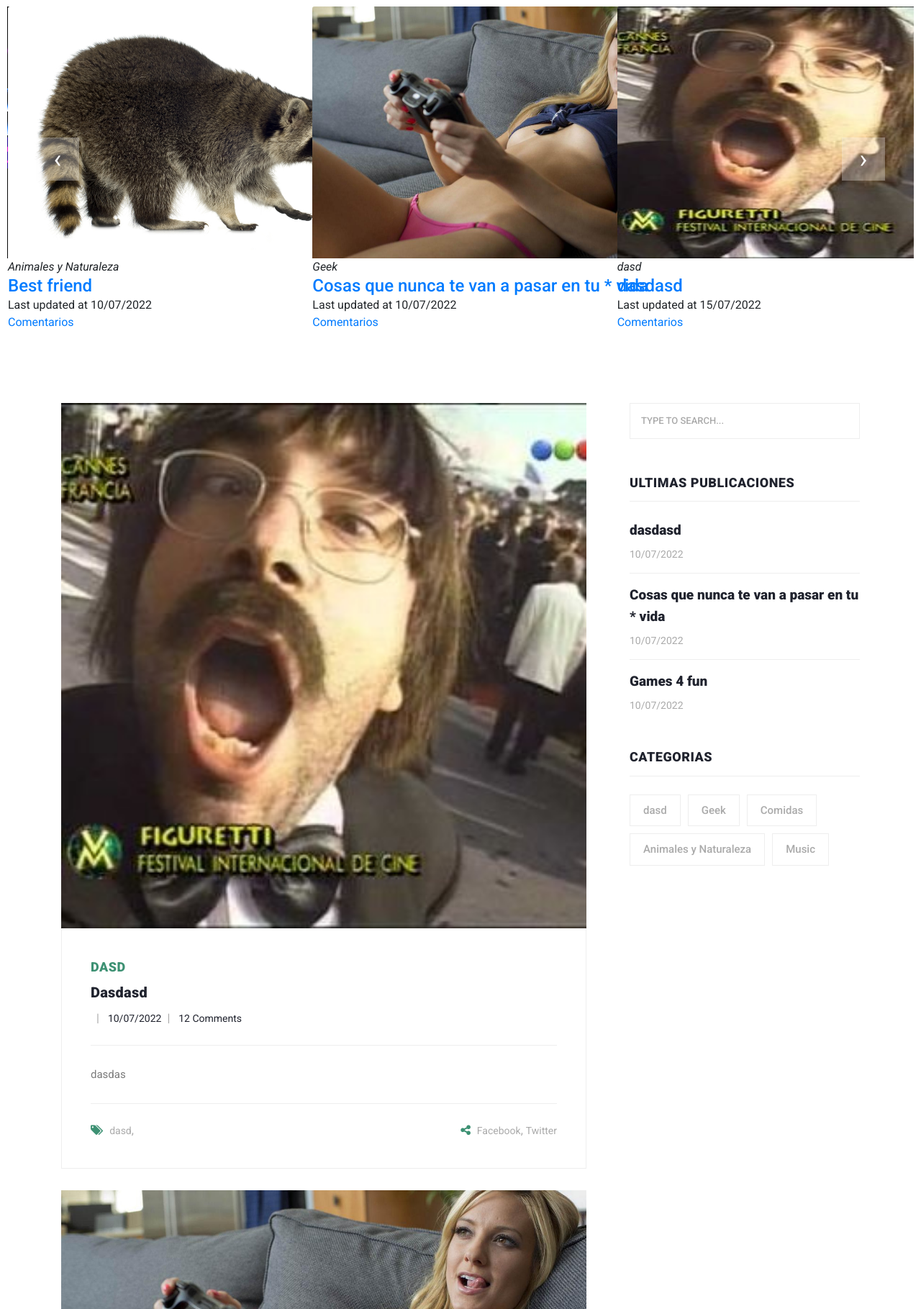
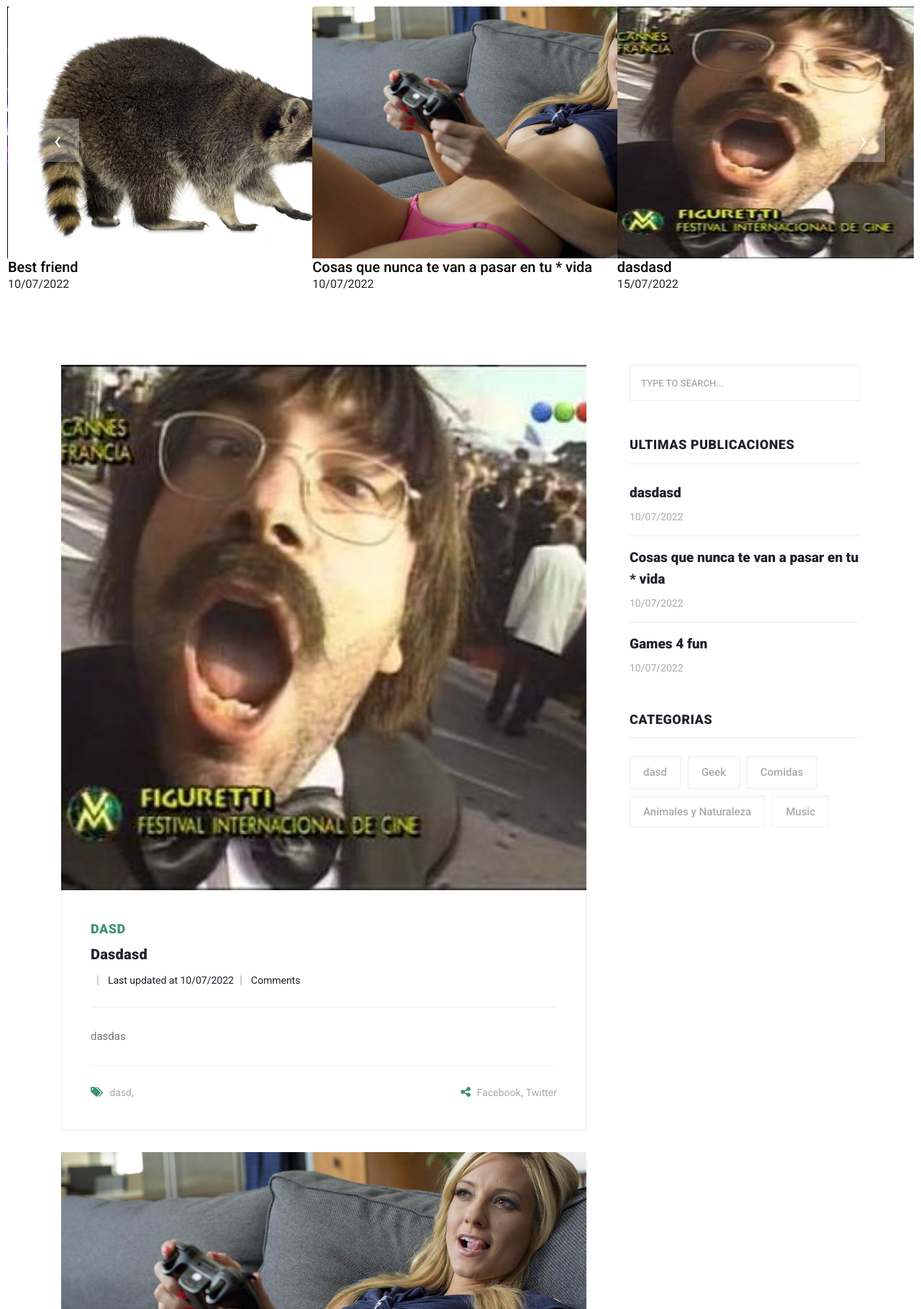
Before and after one commit to rafaelricardodarosa/MiniBlogCoder, a Django app: page / in a window 1280 px wide. Shown: the part 101-1920 px from the top of the page at 72% size. Run offline with Django 4.2, Linux system fonts and the light colour scheme; data comes from the database, SQL or seed files in the repository; both versions use the stored data as it was after the commit; some libraries are stand-ins or nearby versions.

Commit message:
Ediciones de formato

```diff
--- a/MiniBlogApp/static/assets/css/templatemo-stand-blog.css
+++ b/MiniBlogApp/static/assets/css/templatemo-stand-blog.css
@@ -39,6 +39,7 @@ h4,
 h5,
 h6 {
     margin: 0px;
+    color: black;
 }
 
 .main-button a {
--- a/MiniBlogApp/templates/content.html
+++ b/MiniBlogApp/templates/content.html
@@ -14,8 +14,8 @@
                          </a>
                          <ul class="post-info">
                              <li><a href="#">{{item.user.first_name}}</a></li>
-                             <li><a href="#">{{item.created_at|date:"d/m/Y"}}</a></li>
-                             <li><a href="#">12 Comments</a></li>
+                             <li><a href="#">Last updated at {{item.created_at|date:"d/m/Y"}}</a></li>
+                             <li><a href="#">Comments</a></li>
                          </ul>
                          <p>{{item.description}}</p>
                          <div class="post-options">
@@ -40,11 +40,6 @@
                  </div>
              </div>
              {% endfor %}
-             <div class="col-lg-12">
-                 <div class="main-button">
-                     <a href="blog.html">View All Posts</a>
-                 </div>
-             </div>
          </div>
      </div>
  </div>
--- a/MiniBlogApp/templates/index.html
+++ b/MiniBlogApp/templates/index.html
@@ -1,4 +1,4 @@
- {% extends 'homebase.html' %}
+{% extends 'homebase.html' %}
 
 {% block title %} Blog Django {% endblock  %}
 
--- a/MiniBlogApp/templates/slide.html
+++ b/MiniBlogApp/templates/slide.html
@@ -4,18 +4,17 @@
             {% for item in post_random %}
             <div class="Item" style="width: 35rem">
                 <img src="{{item.image.url}}" class="card-img-top"alt="Image" width="350" height="350">
-                <div class="item-content">
+                <div class="content">
                     <div class="main-content">
-                        <div class="meta-category">
+                        <!-- <div class="meta-category">
                             <i><span>{{item.category}}</span></i>
-                        </div>
+                        </div> -->
                         <a href="/post/{{item.id}}/{{item.slug}}">
-                            <h4>{{item.title}}</h4>
+                            <h5 style="color:black">{{item.title}}</h5>
                         </a>
                         <ul class="post-info">
                             <li><a href="#">{{item.user.first_name}}</a></li>
-                            <li>Last updated at {{item.updated_at|date:"d/m/Y"}}</li>
-                            <li><a href="#">{{total}} Comentarios</a></li>
+                            <li>{{item.updated_at|date:"d/m/Y"}}</li>
                         </ul>
                     </div>
                 </div>
--- a/manage.py
+++ b/manage.py
@@ -3,6 +3,7 @@
 import os
 import sys
 
+sys.dont_write_bytecode = True
 
 def main():
     """Run administrative tasks."""
```
Also changed, not shown: db.sqlite3, images/figureti.jpg (added), images/new_retro_wave.jpg (added).
